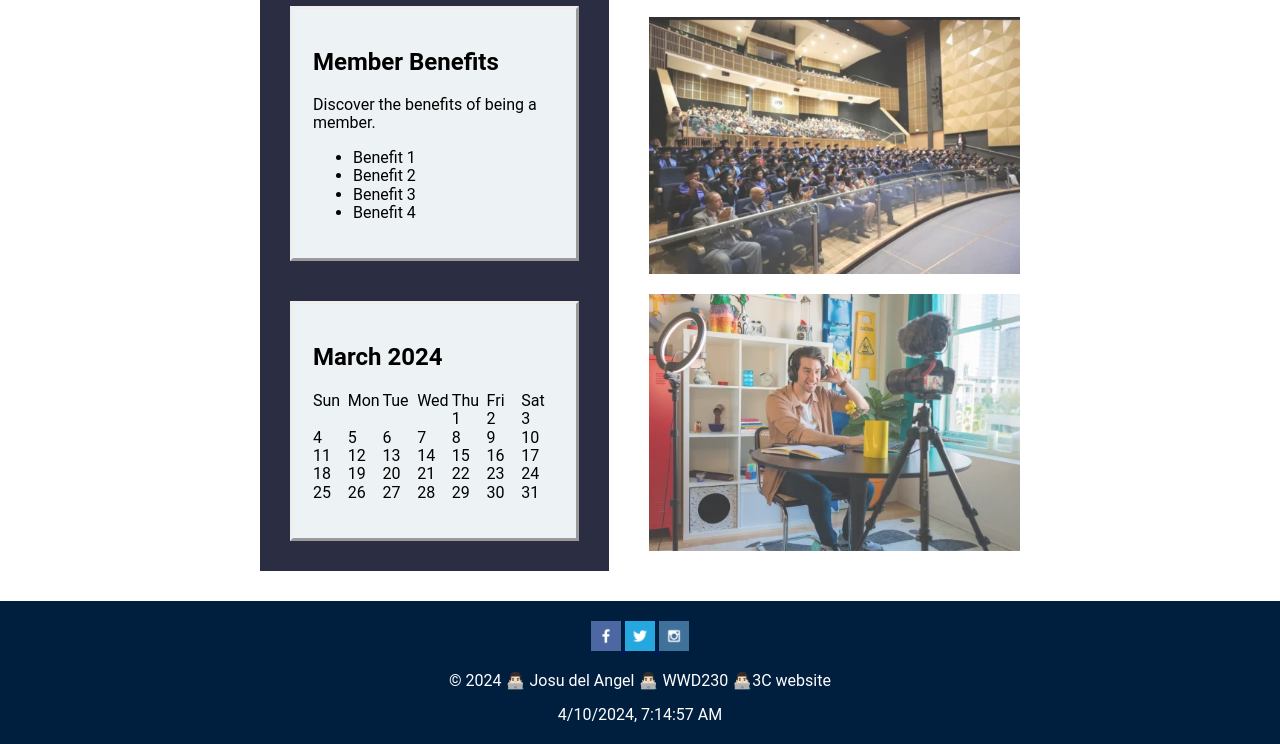
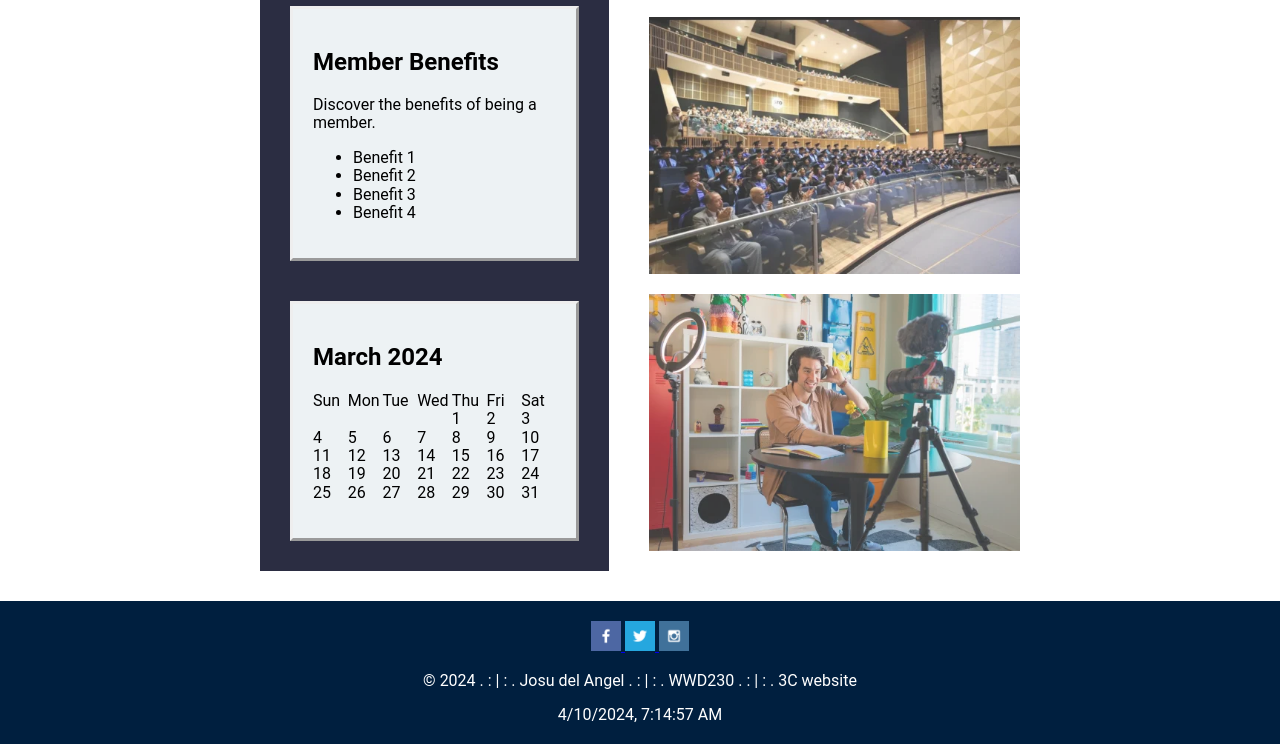
Before and after one commit to JosuMarinho/wdd230, a plain HTML site: page chamber/discover.html in a window 1280 px wide. Shown: the part 1946-2690 px from the top of the page. Drawn offline with nearby package versions, Linux system fonts and the light colour scheme; a web font is replaced by a local one.

Commit message:
update footer

```diff
--- a/chamber/discover.html
+++ b/chamber/discover.html
@@ -142,7 +142,7 @@
                 <img src="images/instagram.png" alt="instagram icon" width="30" height="30">
             </a>
         </div>
-            <p> &copy; <span id="copyright-year">2024</span> <a>👨🏻‍💻 Josu del Angel 👨🏻‍💻 </a> <a>WWD230 👨🏻‍💻3C website</a></p>
+        <p> &copy; <span id="copyright-year">2024</span> <a>. : | : . Josu del Angel . : | : . </a> <a>WWD230 . : | : . 3C website </a></p>
           <div id="lastModified"></div>
     </footer>
       <script src="scripts/getDates.js"></script>
```
Also changed, not shown: chamber/directory.html (+1 -1 lines), chamber/index.html (+1 -1 lines), chamber/join.html (+1 -1 lines).
